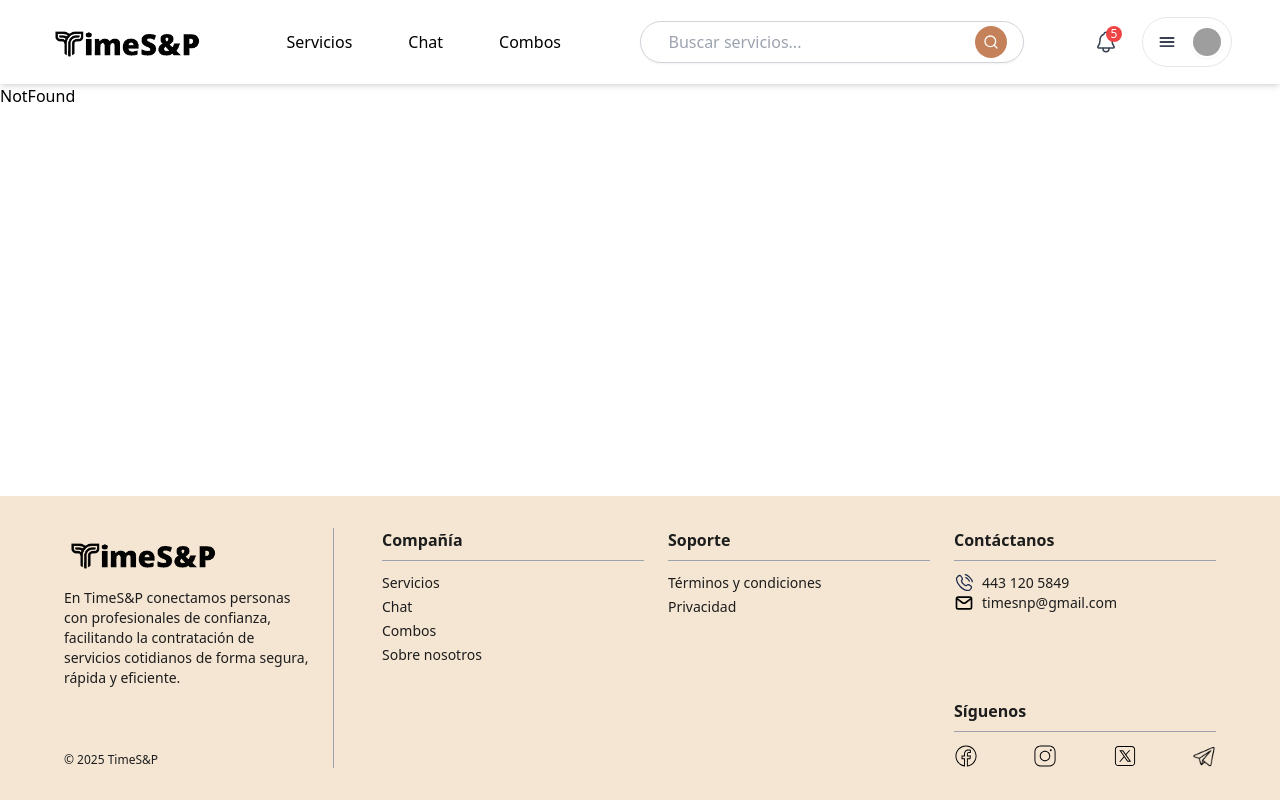
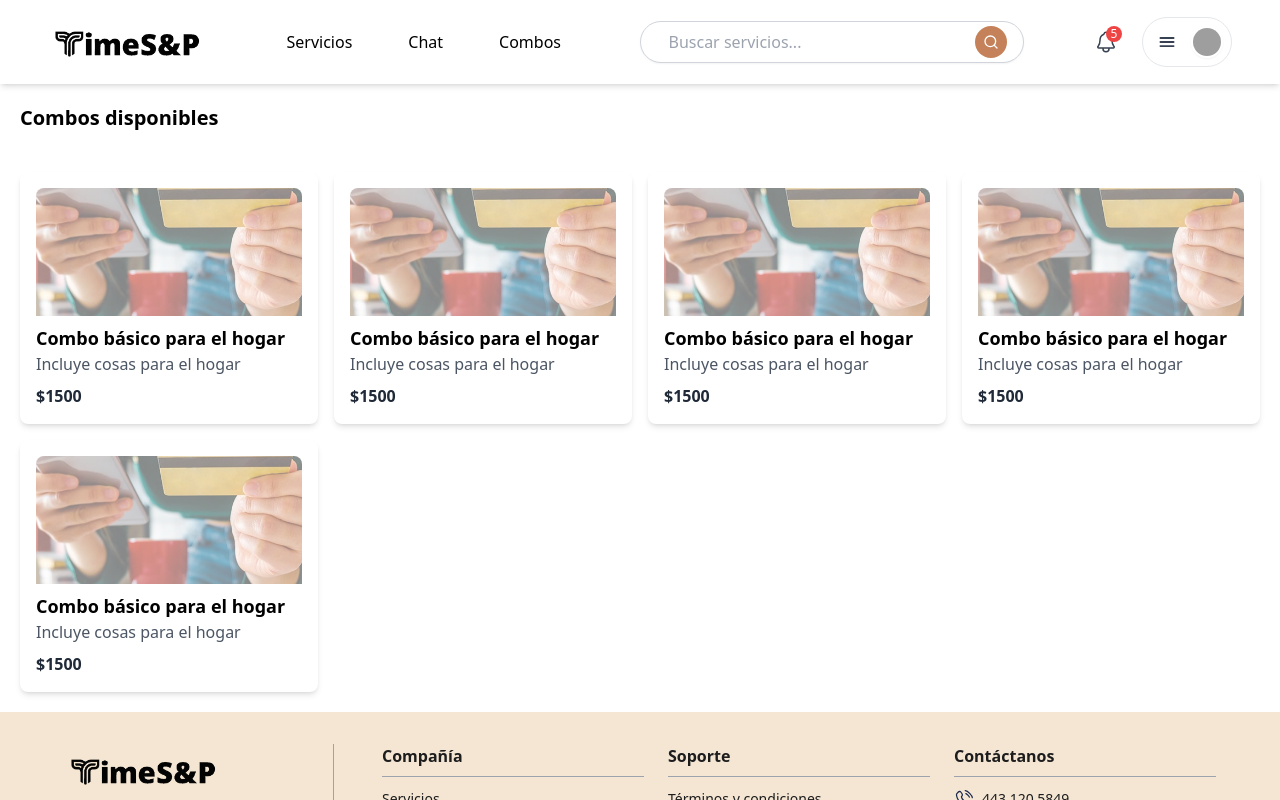
Before and after one commit to TimeS-P/timesnp_front, a React (Vite) app: page /combos in a window 1280 px wide. Shown: the top 800 px of the page. Built offline with nearby package versions, Linux system fonts and the light colour scheme; grey boxes are pictures that could not be loaded.

Commit message:
TIM-128 <Pantalla de combos front 80%>

```diff
--- /dev/null
+++ b/src/components/Combos/TarjetaCombos.tsx
@@ -0,0 +1,23 @@
+
+interface TarjetaProps {
+  nombre: string;
+  description: string;
+  precio: string | number;
+}
+
+export const Tarjeta = ({nombre, description, precio}: TarjetaProps) => {
+  return (
+    <div>
+      <div className="bg-white shadow-md rounded-lg p-4 transform transition-transform duration-300 hover:scale-105">
+        <img
+          src="/FondoLogin.png"
+          alt="Combo"
+          className="w-full h-32 object-cover rounded-t-lg"
+        />
+        <h2 className="text-lg font-bold mt-2">{nombre}</h2>
+        <p className="text-gray-600">{description}</p>
+        <p className="text-gray-800 font-semibold mt-2">{precio}</p>
+      </div>
+    </div>
+  )
+}
--- /dev/null
+++ b/src/pages/Combos.tsx
@@ -0,0 +1,47 @@
+import { IoIosAddCircleOutline } from "react-icons/io";
+import { Tarjeta } from "../components/Combos/TarjetaCombos";
+
+const Combos = () => {
+
+  const isCliente = true; // Simulando que el usuario es un cliente. TODO: Cambiar por la lógica real de verificación de roles.
+  const onClick = () => {
+    console.log("Unirse al combo de proveedor");
+  }
+  return (
+    <>
+        {isCliente ? (
+            // Si el usuario es cliente, muestra la sección de Combos de clientes
+            <div>
+                <h1 className="font-extrabold text-xl p-5">Combos disponibles</h1>
+                <div className="grid grid-cols-1 sm:grid-cols-2 md:grid-cols-3 lg:grid-cols-4 gap-4 p-5">
+                    <Tarjeta nombre={"Combo básico para el hogar"} description={"Incluye cosas para el hogar"} precio={"$1500"}/>
+                    <Tarjeta nombre={"Combo básico para el hogar"} description={"Incluye cosas para el hogar"} precio={"$1500"}/>
+                    <Tarjeta nombre={"Combo básico para el hogar"} description={"Incluye cosas para el hogar"} precio={"$1500"}/>
+                    <Tarjeta nombre={"Combo básico para el hogar"} description={"Incluye cosas para el hogar"} precio={"$1500"}/>
+                    <Tarjeta nombre={"Combo básico para el hogar"} description={"Incluye cosas para el hogar"} precio={"$1500"}/>
+                </div>
+            </div>
+        ):(
+            // Si el usuario es proveedor, muestra la sección de Acceso de proveedores
+            <div>
+                <h1 className="font-extrabold text-xl p-5">Combos de otros proveedores a los que puedes unirte</h1>
+                <div className="w-40 ml-5">
+                    <button onClick={onClick} className="w-full bg-[#162C51] text-white py-2 rounded-md hover:bg-[#7483A2] transition-colors flex gap-2">
+                        <IoIosAddCircleOutline className="text-2xl ml-2"/>
+                        Crear combo
+                    </button>
+                </div>
+                <div className="grid grid-cols-1 sm:grid-cols-2 md:grid-cols-3 lg:grid-cols-4 gap-4 p-5">
+                    <Tarjeta nombre={"Combo básico para el hogar"} description={"Incluye cosas para el hogar"} precio={"$1500"}/>
+                    <Tarjeta nombre={"Combo básico para el hogar"} description={"Incluye cosas para el hogar"} precio={"$1500"}/>
+                    <Tarjeta nombre={"Combo básico para el hogar"} description={"Incluye cosas para el hogar"} precio={"$1500"}/>
+                    <Tarjeta nombre={"Combo básico para el hogar"} description={"Incluye cosas para el hogar"} precio={"$1500"}/>
+                    <Tarjeta nombre={"Combo básico para el hogar"} description={"Incluye cosas para el hogar"} precio={"$1500"}/>
+                </div>
+            </div>
+        )}
+    </>
+  )
+}
+
+export default Combos
--- a/src/routes/routes.tsx
+++ b/src/routes/routes.tsx
@@ -3,6 +3,7 @@ import Home from "../pages/Home";
 import NotFound from "../pages/NotFound";
 import RecuperarContrasena from "../pages/RecuperarContasena";
 import Perfil from "../pages/Perfil";
+import Combos from "../pages/Combos";
 
 const AppRoutes = () => {
   return (
@@ -11,6 +12,7 @@ const AppRoutes = () => {
       <Route path="*" element={<NotFound />} />
       <Route path="/forgot_password" element={<RecuperarContrasena />} />
       <Route path="/perfil" element={<Perfil />} />
+      <Route path="/combos" element={<Combos/>} />
     </Routes>
   );
 };
```
